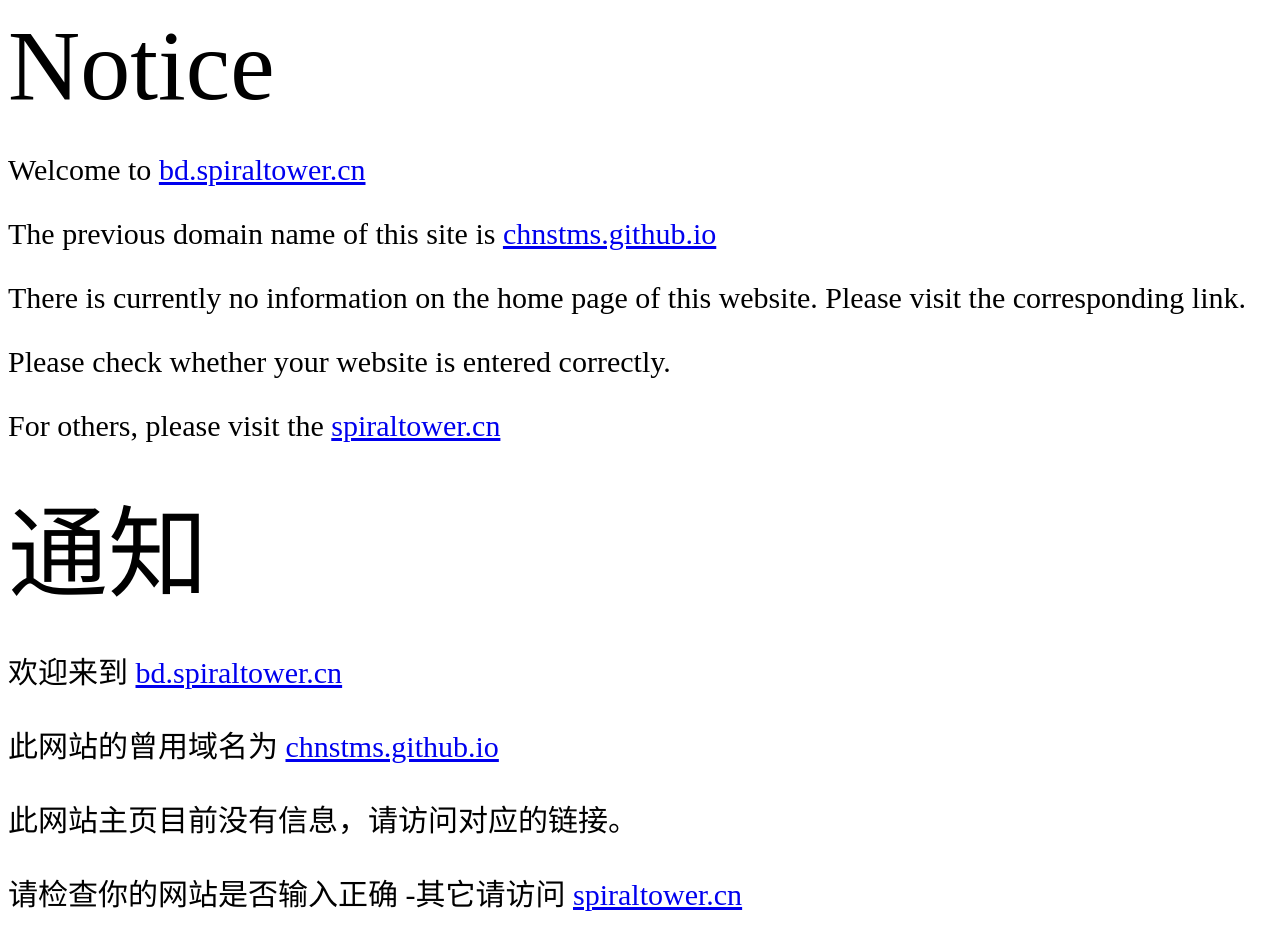
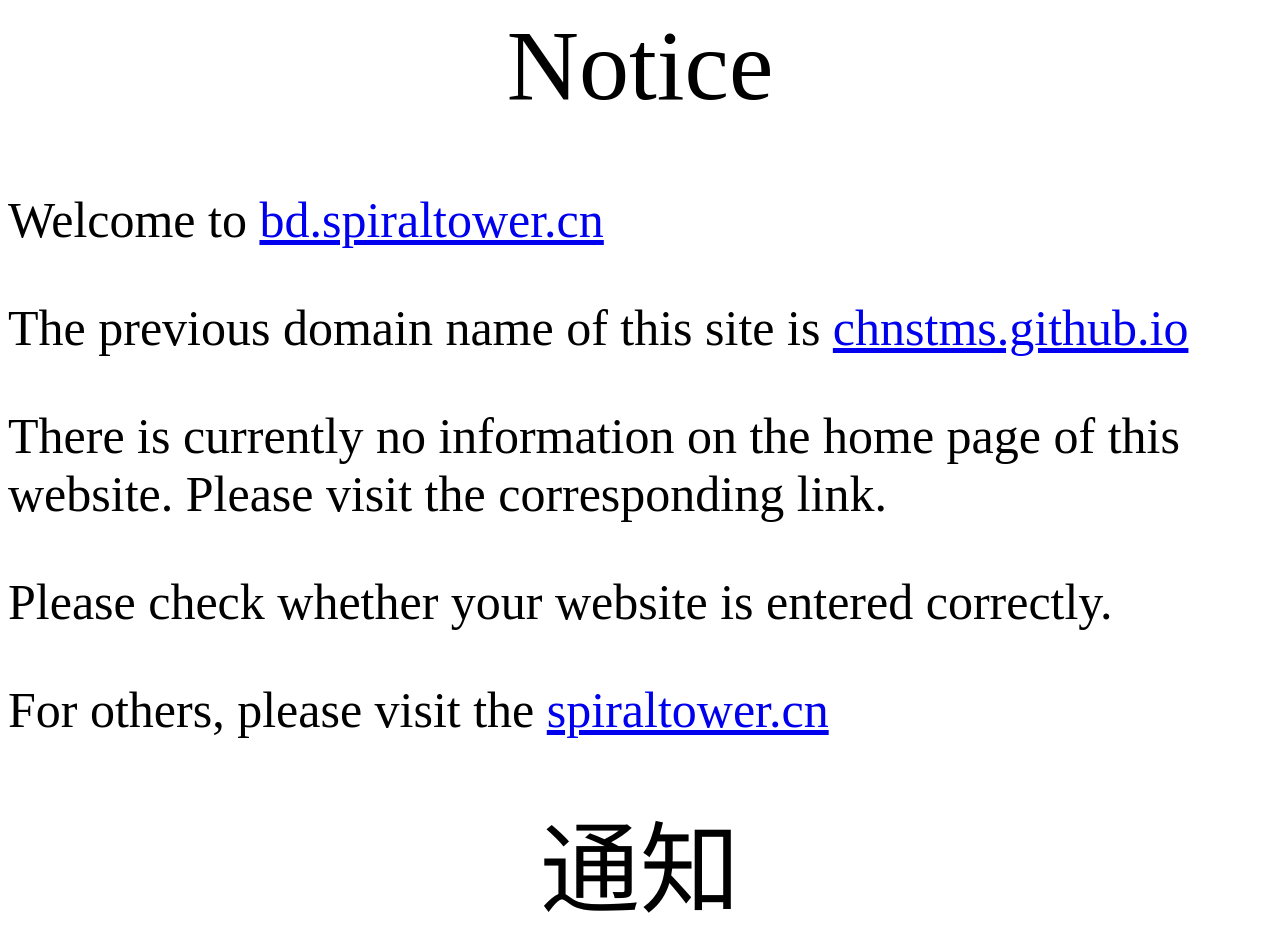
Before and after one commit to CHNSTMS/CHNSTMS.github.io, a plain HTML site: page index.html in a window 1280 px wide. Shown: the top 952 px of the page. Drawn offline with Linux system fonts and the light colour scheme.

Commit message:
Update index.html

```diff
--- a/index.html
+++ b/index.html
@@ -5,24 +5,25 @@
     <title>Notice</title>
 
 <style>
-    n{
-      font-size: 100px;
-			text-align: center;
-		}
+	div{
+		font-size: 100px;
+		text-align: center;
+	}
 		p{
-			font-size: 30px;
+			font-size: 50px;
 		}
 
-	</style>
-<n>Notice </n><br/>
+</style>
+<div>Notice </div><br/>
 <p>Welcome to <a href="//bd.spiraltower.cn">bd.spiraltower.cn</a></p>
 <p>The previous domain name of this site is <a href="//chnstms.github.io">chnstms.github.io</a> </p>
 <p>There is currently no information on the home page of this website. Please visit the corresponding link. </p>
 <p>Please check whether your website is entered correctly. </p>
 <p>For others, please visit the <a href="//spiraltower.cn">spiraltower.cn</a> </p>
 
-<n>通知 </n><br/>
+<div>通知 </div><br/>
 <p>欢迎来到 <a href="//bd.spiraltower.cn">bd.spiraltower.cn</a> </p>
 <p>此网站的曾用域名为 <a href="//chnstms.github.io">chnstms.github.io</a> </p>
 <p>此网站主页目前没有信息，请访问对应的链接。 </p>
-<p>请检查你的网站是否输入正确 -其它请访问 <a href="//spiraltower.cn">spiraltower.cn</a> </p>
+<p>请检查你的网站是否输入正确 。</p>
+<p>其它请访问 <a href="//spiraltower.cn">spiraltower.cn</a> </p>
```
